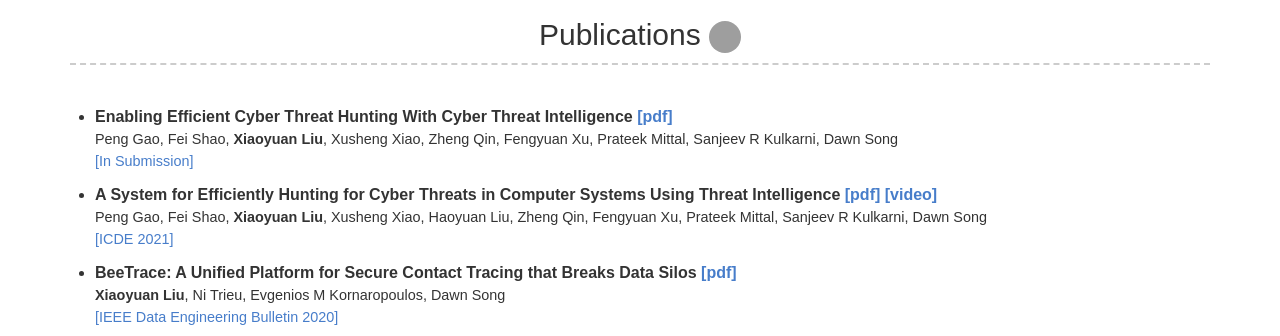
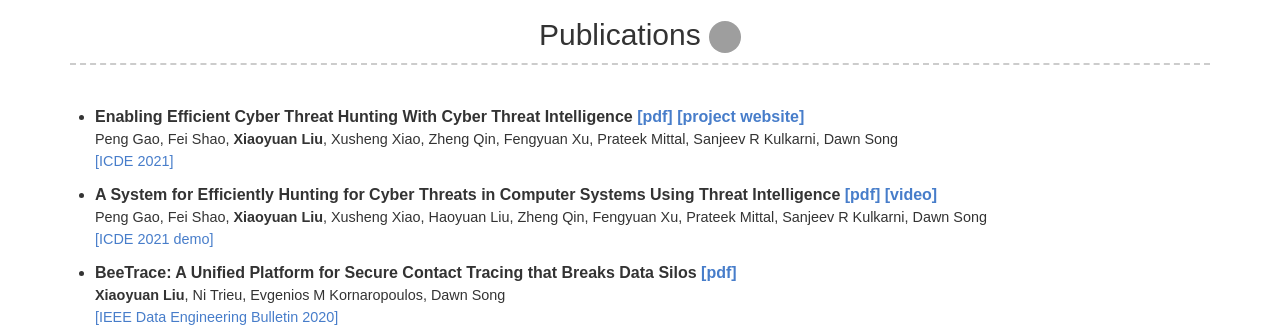
Before and after one commit to sproogen/modern-resume-theme, a Jekyll site: the page built from index.md, in a window 1280 px wide. Shown: the part 509-845 px from the top of the page. Built offline with Jekyll 4.4.1, drawn with Linux system fonts in a browser that asks for light colours; nearby versions of some CDN libraries; some web fonts are replaced; grey boxes are pictures that could not be loaded.

Commit message:
update ICDE paper threatRaptor

```diff
--- a/_data/publication.yml
+++ b/_data/publication.yml
@@ -1,15 +1,16 @@
 # add two space after author to make a new line
 - title: "Enabling Efficient Cyber Threat Hunting With Cyber Threat Intelligence"
   pdf: https://arxiv.org/pdf/2010.13637.pdf
+  project_website: https://sites.google.com/site/effhuntersystem/
   info: |
     Peng Gao, Fei Shao, **Xiaoyuan Liu**, Xusheng Xiao, Zheng Qin, Fengyuan Xu, Prateek Mittal, Sanjeev R Kulkarni, Dawn Song
-    [[In Submission]](#)
+    [[ICDE 2021]](#)
 - title: "A System for Efficiently Hunting for Cyber Threats in Computer Systems Using Threat Intelligence"
   pdf: https://arxiv.org/pdf/2101.06761.pdf
   video: https://youtu.be/SrcTDQwRF_M
   info: |
     Peng Gao, Fei Shao, **Xiaoyuan Liu**, Xusheng Xiao, Haoyuan Liu, Zheng Qin, Fengyuan Xu, Prateek Mittal, Sanjeev R Kulkarni, Dawn Song
-    [[ICDE 2021]](https://icde2021.gr/)
+    [[ICDE 2021 demo]](https://icde2021.gr/)
 - title: "BeeTrace: A Unified Platform for Secure Contact Tracing that Breaks Data Silos"
   pdf: http://sites.computer.org/debull/A20june/p108.pdf
   info: |
--- a/_includes/publications.html
+++ b/_includes/publications.html
@@ -23,6 +23,9 @@
               {% if pub.video %}
                 <a href="{{pub.video}}" onclick="getOutboundLink('{{pub.video}}')">[video]</a>
               {% endif%}
+              {% if pub.project_website %}
+                <a href="{{pub.project_website}}" onclick="getOutboundLink('{{pub.project_website}}')">[project website]</a>
+              {% endif%}
             </b>
           </div>
           <div style="font-size: 9px">
```
